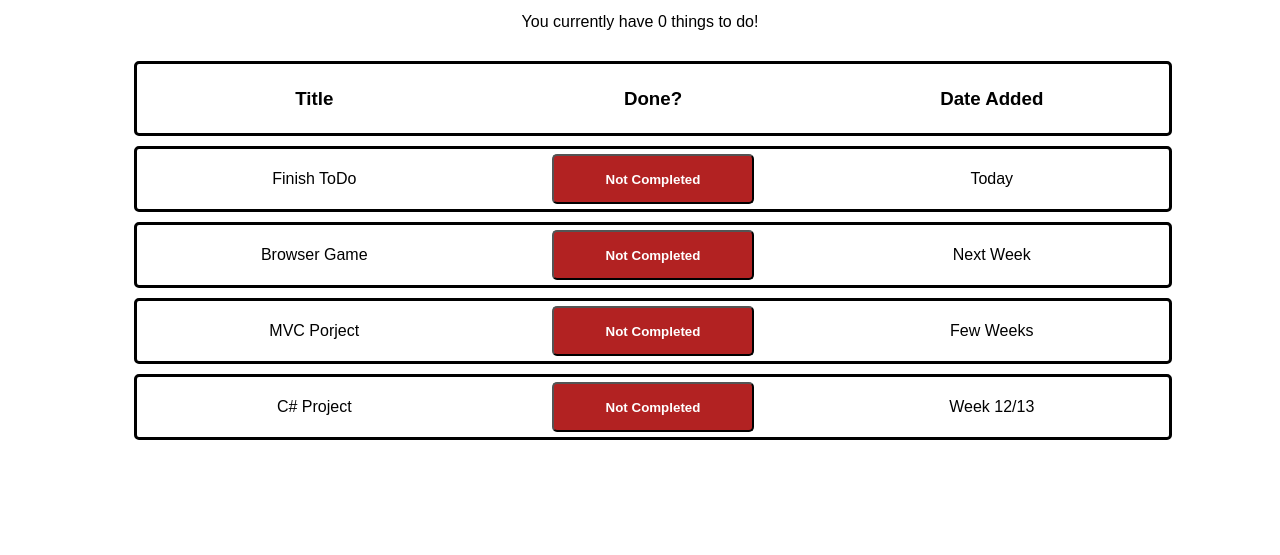
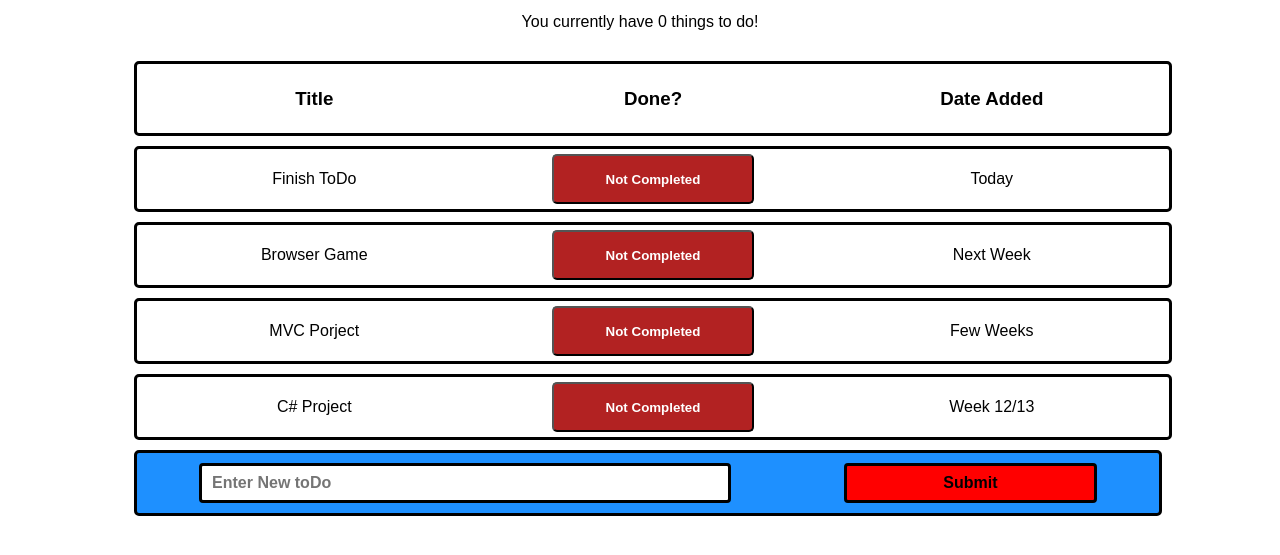
Before and after one commit to Murphh/todo-hwk, a plain HTML site: page index.html in a window 1280 px wide. Shown: the part 101-656 px from the top of the page. Drawn offline with Linux system fonts and the light colour scheme.

Commit message:
Added CSS for new todo form

```diff
--- a/css/styles.css
+++ b/css/styles.css
@@ -1,6 +1,7 @@
 body {
   font-family: sans-serif;
   text-align: center;
+  box-sizing: border-box;
 }
 
 .main-content {
@@ -34,7 +35,7 @@ body {
   font-weight: bold;
 }
 
-.todo-button:hover{
+.not-completed:hover{
   background-color: red;
   cursor: pointer;
 }
@@ -46,3 +47,30 @@ body {
 .completed {
   background-color: green;
 }
+
+.new-todo {
+  width: 100%;
+  display: flex;
+  justify-content: space-around;
+  background-color: dodgerblue;
+  padding: 10px 5px;
+  border: solid 3px black;
+  border-radius: 5px;
+}
+
+
+.new-todo input {
+  border: solid 3px black;
+  border-radius: 4px;
+  padding: 8px 10px;
+  font-size: 1em;
+  font-weight: bold;
+}
+.new-todo input[type="text"]{
+  width: 50%;
+}
+
+.new-todo input[type="submit"]{
+  background-color: red;
+  width: 25%;
+}
--- a/index.html
+++ b/index.html
@@ -37,8 +37,11 @@
         <button type="button" name="button" class="not-completed todo-button">Not Completed</button>
         <p class="todo-date">Week 12/13</p>
       </div>
+
+      <form class="new-todo" action="index.html" method="post">
+        <input type="text" name="new-title" value="" placeholder="Enter New toDo">
+        <input type="submit" name="" value="Submit">
+      </form>
     </div>
-
-
   </body>
 </html>
--- a/js/app.js
+++ b/js/app.js
@@ -5,9 +5,9 @@ document.addEventListener("DOMContentLoaded", function(){
 
   for (var i = 0; i < completedButtons.length; i++) {
     completedButtons[i].addEventListener('click', function(){
-      this.style.backgroundColor = "green";
+      this.classList.add("completed");
+      this.classList.remove("not-completed");
       this.innerText = "Completed";
-      console.log(this.parentNode.children[2].innerHTML);
       this.parentNode.children[2].innerHTML = today.getDate() + "/" + (today.getMonth()+1) + "/" + today.getFullYear();
     });
   }
```
